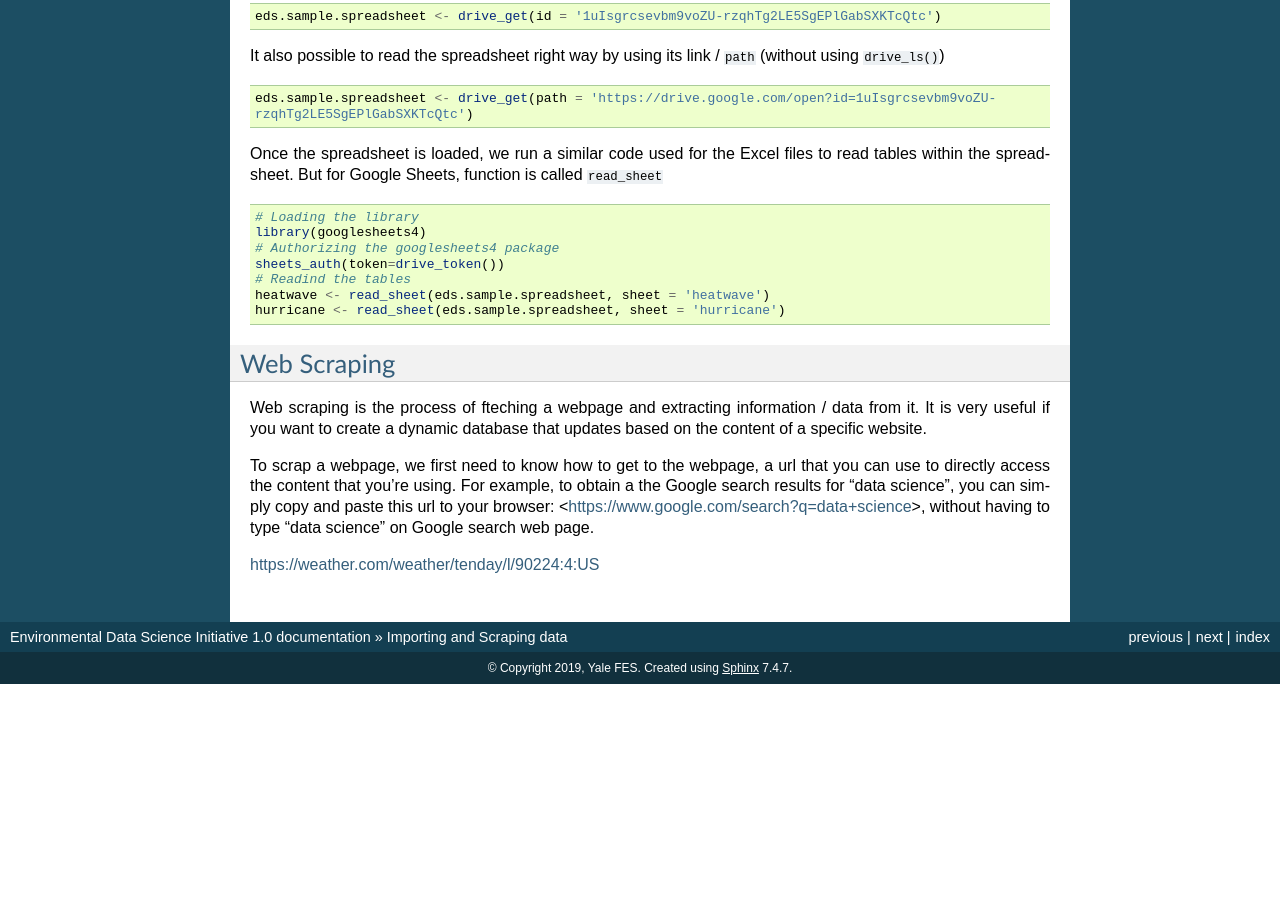
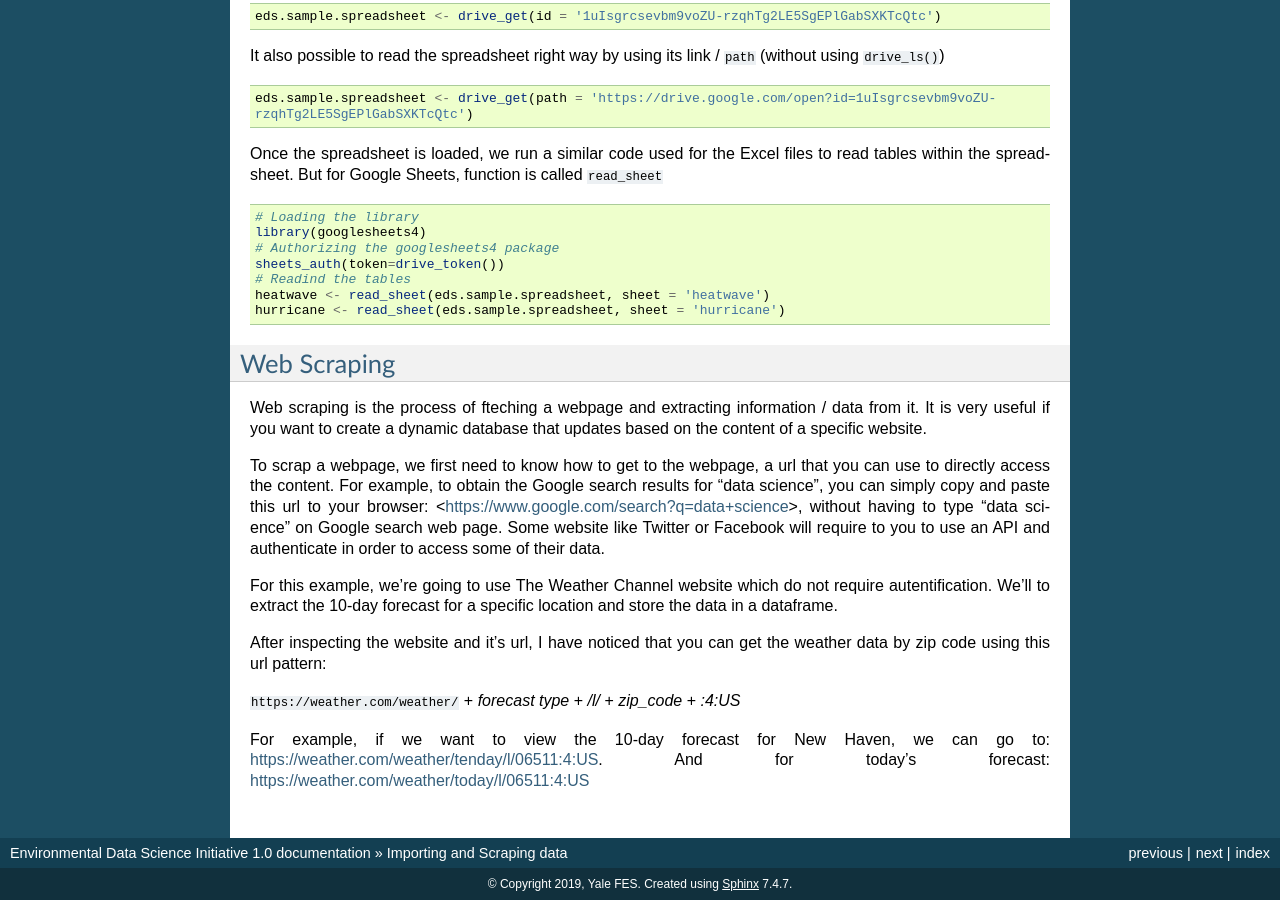
Before and after one commit to rajaoberison/edsy, a Sphinx documentation site: the page built from docs/importing_and_scraping_data.rst, in a window 1280 px wide and 900 px high, scrolled down 1890 px. Built offline with Sphinx 7.4.7, drawn with Linux system fonts in a browser that asks for light colours; before the commit the page ends 2574 px from its top, so only the background shows below that.

Commit message:
Update importing_and_scraping_data.rst

```diff
--- a/docs/importing_and_scraping_data.rst
+++ b/docs/importing_and_scraping_data.rst
@@ -149,8 +149,12 @@ Web Scraping
 
 Web scraping is the process of fteching a webpage and extracting information / data from it. It is very useful if you want to create a dynamic database that updates based on the content of a specific website.
 
-To scrap a webpage, we first need to know how to get to the webpage, a url that you can use to directly access the content that you're using. For example, to obtain a the Google search results for "data science", you can simply copy and paste this url to your browser: <https://www.google.com/search?q=data+science>, without having to type "data science" on Google search web page.
+To scrap a webpage, we first need to know how to get to the webpage, a url that you can use to directly access the content. For example, to obtain the Google search results for "data science", you can simply copy and paste this url to your browser: <https://www.google.com/search?q=data+science>, without having to type "data science" on Google search web page. Some website like Twitter or Facebook will require to you to use an API and authenticate in order to access some of their data.
 
+For this example, we're going to use The Weather Channel website which do not require autentification. We'll to extract the 10-day forecast for a specific location and store the data in a dataframe.
 
+After inspecting the website and it's url, I have noticed that you can get the weather data by zip code using this url pattern:
 
-https://weather.com/weather/tenday/l/90224:4:US
+:code:`https://weather.com/weather/` + `forecast type` + `/l/` + `zip_code` + `:4:US`
+
+For example, if we want to view the 10-day forecast for New Haven, we can go to: https://weather.com/weather/tenday/l/06511:4:US. And for today's forecast: https://weather.com/weather/today/l/06511:4:US
```
